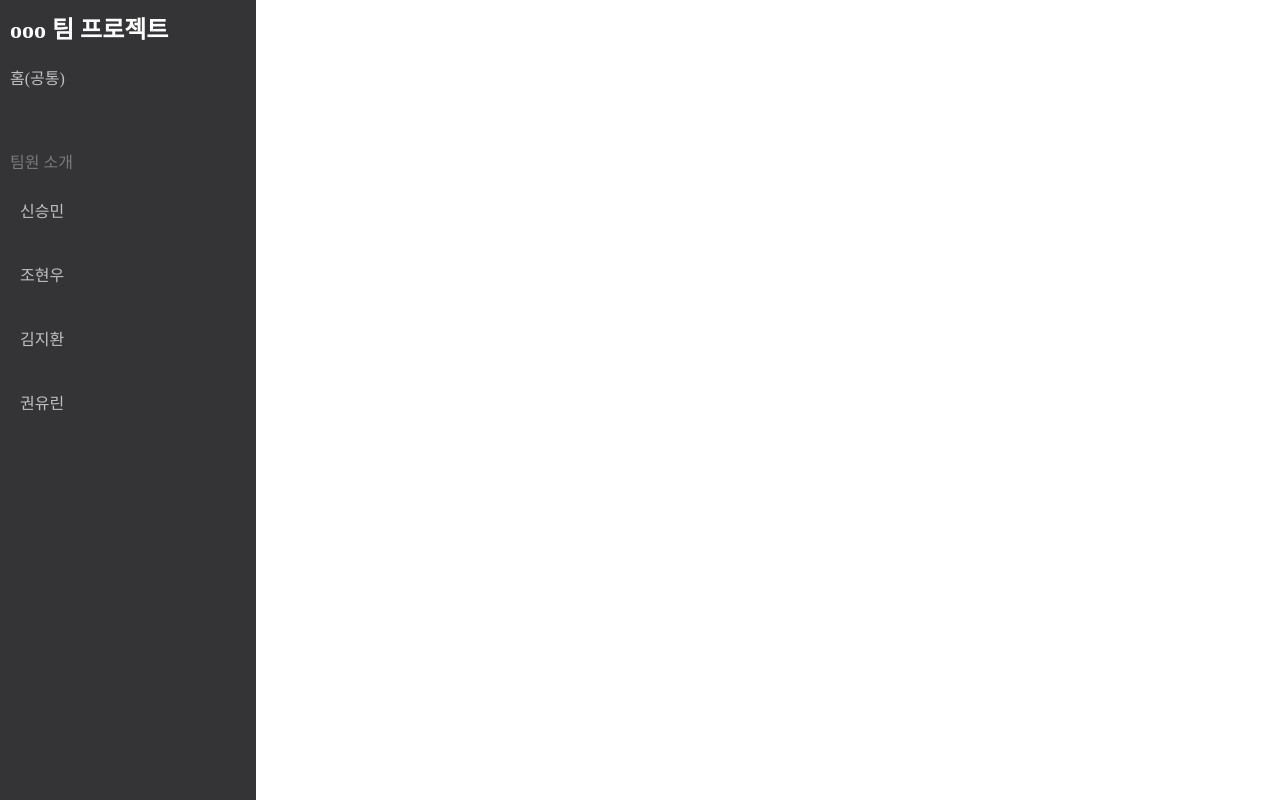
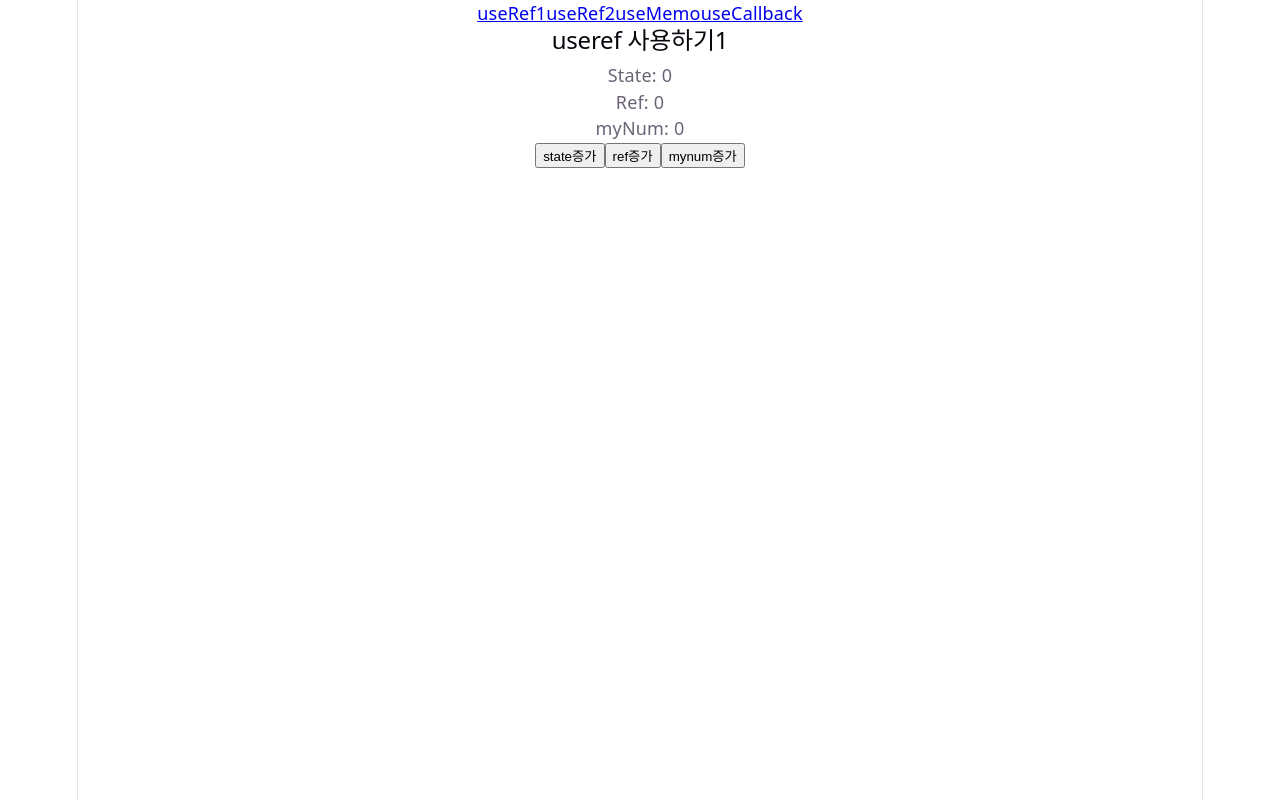
Before and after one commit to hanwooya361/2026B_react, a React (Vite) app: page / in a window 1280 px wide. Built offline with nearby package versions, Linux system fonts and the light colour scheme.

Commit message:
day07 1h

```diff
--- /dev/null
+++ b/src/example/day06/App.jsx
@@ -0,0 +1,17 @@
+import { Route, Routes } from "react-router-dom";
+import TopNavi from "./TopNavi";
+import UseRefExam1 from "./UseRefExam1";
+import UseRefExam2 from "./UseRefExam2";
+
+export default function App(props){
+    return(<>
+        <TopNavi></TopNavi>
+        <Routes>
+            <Route path="/" element={<UseRefExam1/>} />
+            <Route path="/use-ref1" element={<UseRefExam1/>} />
+            <Route path="/use-ref2" element={<UseRefExam2/>} />
+            {/* <Route path="/use-memo" element={<UseMemoExam/>} />
+            <Route path="/use-callback" element={<UseCallbackExam/>} /> */}
+        </Routes>
+    </>)
+}
--- /dev/null
+++ b/src/example/day06/TopNavi.jsx
@@ -0,0 +1,13 @@
+import { NavLink } from "react-router-dom"
+
+const TopNavi = () => {
+    return(<>
+        <nav>
+            <NavLink to="/use-ref1">useRef1</NavLink>
+            <NavLink to="/use-ref2">useRef2</NavLink>
+            <NavLink to="/use-memo">useMemo</NavLink>
+            <NavLink to="/use-callback">useCallback</NavLink>
+        </nav>
+    </>)
+}
+export default TopNavi;
--- /dev/null
+++ b/src/example/day06/UseRefExam1.jsx
@@ -0,0 +1,35 @@
+import { useRef, useState } from "react"
+export default function UseRefExam1 (props) {
+    // 훅: 리액트에서 만든 다양한 함수들, 컴포넌트와 연관기능
+    // useState, useEffect, useRef 등
+
+    const [stateNum, setStateNum] = useState(0);    // state변수
+    const refNum = useRef(0);   // ref변수
+    let myNum = 0;  // 지역변수
+    // 렌더링: 함수 재호출
+    const plusState = () => {
+        setStateNum(stateNum + 1);
+        console.log('state증가', stateNum)
+    }
+
+    const plusRef = () => {
+        refNum.current = refNum.current + 1;
+        console.log('ref증가', refNum.current);
+    }
+
+    const plusMyNum = () => {
+        console.log('일반변수증가', ++myNum)
+    }
+
+    return(<>
+        <h2>useref 사용하기1</h2>
+            <div>
+                <p>State: {stateNum}</p>
+                <p>Ref: {refNum.current}</p>
+                <p>myNum: {myNum}</p>
+                <button onClick={plusState}>state증가</button>
+                <button onClick={plusRef}>ref증가</button>
+                <button onClick={plusMyNum}>mynum증가</button>
+            </div>
+        </>)
+    }
--- /dev/null
+++ b/src/example/day06/UseRefExam2.jsx
@@ -0,0 +1,38 @@
+import { useEffect, useRef } from "react";
+
+export default function UseRefExam2(props){
+    const passRef1 = useRef();  // 재렌더링시 값 유지 변수
+    const passRef2 = useRef();
+
+    // 컴포넌트 생성 시 최초 1번 실행
+    useEffect(()=>{
+        console.log('passRef', passRef1, passRef2);
+        passRef1.current.focus();   // .focus: 해당 dom에 마우스 (깜빡)커서 두기
+    },[]);
+
+    const checkPassword = () => {
+        if(!passRef1.current.value || passRef2.current.value==''){  // 비밀번호 or 비밀번호확인이 하나라도 없으면
+            alert('비밀번호를 입력해주세요');
+            passRef1.current.focus();
+            return;
+        }
+        if(passRef1.current.value===passRef2.current.value){    // 패스워드1,2가 같으면
+            alert('비밀번호 확인이 완료되었습니다');
+        }
+        else{
+            alert('비밀번호가 일치하지 않습니다');  // 같지않으면
+            passRef1.current.value = '';
+            passRef2.current.value = '';
+            passRef1.current.focus();
+        }
+    }
+
+    return(<>
+        <h2>useref 사용하기2</h2>
+        <form>
+            패스워드1: <input type="text" ref={passRef1} name='pass1'/> <br/>
+            패스워드2: <input type="text" ref={passRef2} name='pass2'/> <br/>
+            <button type="button" onClick={checkPassword}>패스워드확인</button>
+        </form>
+    </>)
+}
--- a/src/main.jsx
+++ b/src/main.jsx
@@ -46,10 +46,21 @@ const create = createRoot(root);
 //         <App3/>
 //     </BrowserRouter>
 // )
-import { BrowserRouter } from "react-router-dom";
-import App3 from "./example/Practice/practice3/App";
-create.render(
+
+// import { BrowserRouter } from "react-router-dom";
+// import App3 from "./example/Practice/practice3/App";
+/* create.render(
     <BrowserRouter>
          <App3/>
      </BrowserRouter>
+) */
+
+// [day06]
+import { BrowserRouter } from "react-router-dom";
+import './index.css'
+import App from "./example/day06/App";
+create.render(
+    <BrowserRouter>
+        <App/>
+    </BrowserRouter>
 )
```
Also changed, not shown: src/example/day06/UseCallback.jsx (added), src/example/day06/UseMemo.jsx (added).
